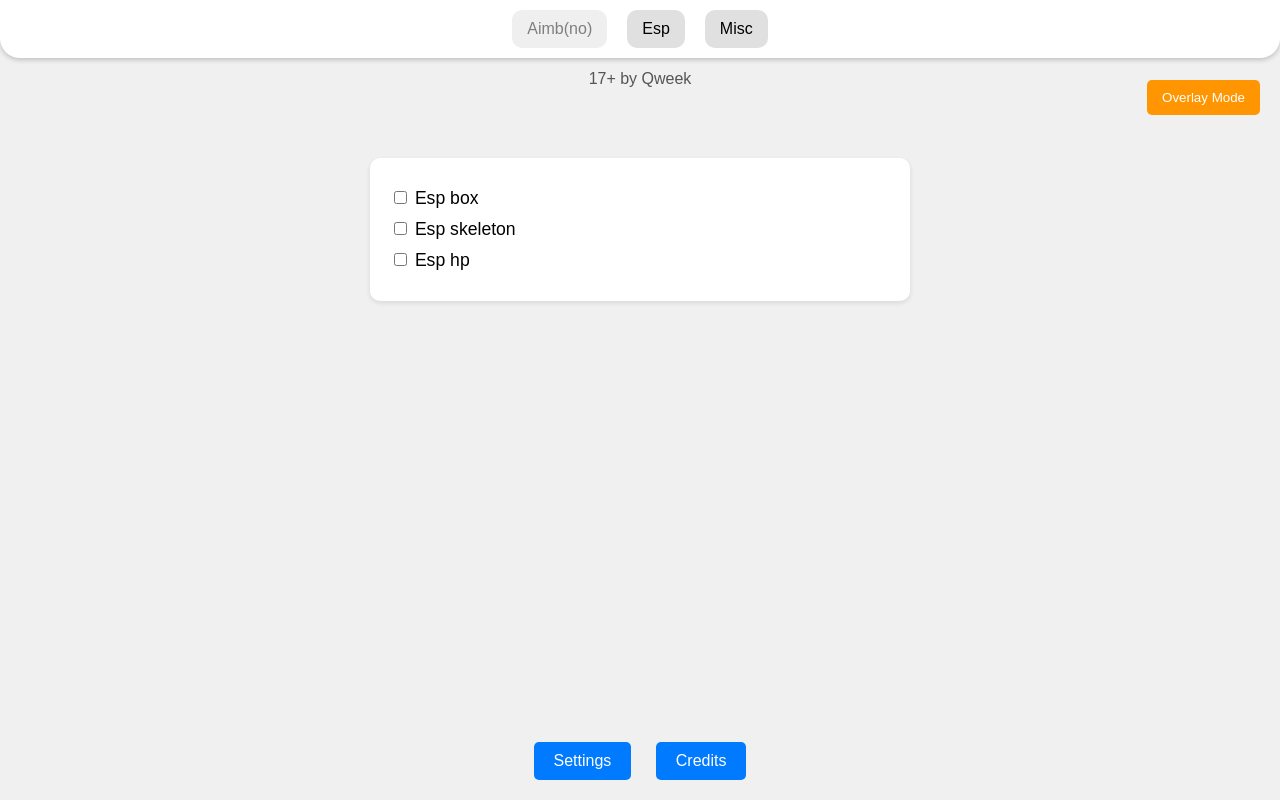
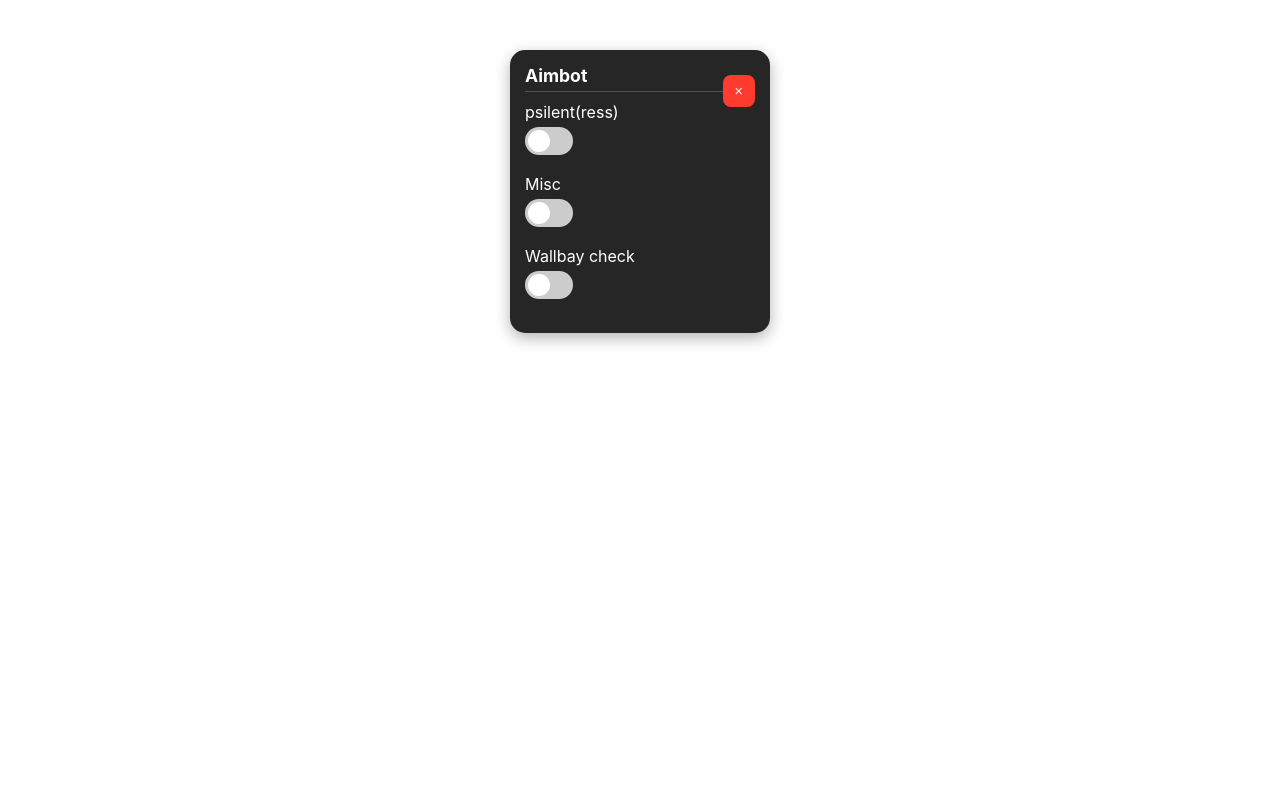
Before and after one commit to Reftoxclient/Trollstore, a plain HTML site: page index.html in a window 1280 px wide. Both pictures are taken after a click on the button "Run". Drawn offline with Linux system fonts and the light colour scheme.

Commit message:
Update index.html

```diff
--- a/index.html
+++ b/index.html
@@ -1,280 +1,323 @@
 <!DOCTYPE html>
 <html lang="ru">
 <head>
-  <meta charset="UTF-8">
-  <meta name="viewport" content="width=device-width, initial-scale=1.0">
-  <title>Trollstore l beta</title>
-  <!-- Подключаем манифест для PWA -->
-  <link rel="manifest" href="manifest.json">
+  <meta charset="UTF-8" />
+  <meta name="viewport" content="width=device-width, initial-scale=1.0" />
+  <title>TrollStore UIcache</title>
+
+  <!-- Подключение манифеста PWA -->
+  <link rel="manifest" href="manifest.json" />
+
+  <!-- Мета-теги для iOS (иконки, статус-бар и т.д.) -->
+  <meta name="apple-mobile-web-app-capable" content="yes" />
+  <meta name="apple-mobile-web-app-status-bar-style" content="black-translucent" />
+
+  <!-- Стили (можно вынести в style.css) -->
   <style>
-    /* Общие стили */
+    /* Сброс базовых отступов */
+    * {
+      margin: 0;
+      padding: 0;
+      box-sizing: border-box;
+    }
+
     body {
-      margin: 0;
-      font-family: sans-serif;
-      background-color: #f0f0f0;
-      overflow-x: hidden;
+      font-family: -apple-system, BlinkMacSystemFont, "Segoe UI", Roboto, Helvetica, Arial, sans-serif;
+      background: #ffffff;
+      overflow: hidden; /* Скроем прокрутку, при желании можно убрать */
     }
-    /* Экран загрузки */
-    .loading-screen {
+
+    /* Градиентный фон для главного экрана */
+    .gradient-bg {
       position: fixed;
       top: 0; left: 0; right: 0; bottom: 0;
-      background: #222;
+      background: linear-gradient(135deg, #9f00ff, #007aff);
+      display: flex;
+      align-items: center;
+      justify-content: center;
+      animation: fadeIn 0.7s forwards;
+    }
+
+    @keyframes fadeIn {
+      0%   { opacity: 0; }
+      100% { opacity: 1; }
+    }
+
+    @keyframes fadeOut {
+      0%   { opacity: 1; }
+      100% { opacity: 0; }
+    }
+
+    /* Центрированный блок внутри градиента */
+    .centered-content {
+      text-align: center;
       color: #fff;
-      display: flex;
-      justify-content: center;
-      align-items: center;
-      font-size: 2rem;
-      z-index: 1000;
+      padding: 20px;
+      max-width: 300px;
     }
-    /* Основное меню */
-    #main {
-      padding: 20px;
-    }
-    header {
-      text-align: center;
-      margin-bottom: 40px;
-    }
-    header h1 {
-      margin: 0;
-      font-size: 2.5rem;
-    }
-    header p {
-      margin: 5px 0 0;
-      font-size: 1rem;
-      color: #555;
-    }
-    /* Нижние кнопки */
-    #bottomButtons {
-      position: fixed;
-      bottom: 20px;
-      left: 0;
-      right: 0;
-      text-align: center;
-    }
-    #bottomButtons button {
-      margin: 0 10px;
-      padding: 10px 20px;
-      font-size: 1rem;
-      border: none;
-      border-radius: 5px;
-      background-color: #007aff;
-      color: #fff;
-      cursor: pointer;
-    }
-    /* Модальное окно выбора */
-    .modal {
-      position: fixed;
-      top: 50%;
-      left: 50%;
-      transform: translate(-50%, -50%);
-      background: #fff;
-      padding: 30px;
-      border-radius: 10px;
-      box-shadow: 0 2px 10px rgba(0,0,0,0.3);
-      z-index: 1100;
-      text-align: center;
-    }
-    .modal h2 {
+
+    .centered-content img.app-icon {
+      width: 80px;
+      height: 80px;
+      border-radius: 15px;
       margin-bottom: 20px;
     }
-    .modal button {
-      padding: 10px 20px;
+
+    .centered-content h1 {
+      font-size: 1.8rem;
+      margin-bottom: 5px;
+    }
+
+    .subtitle {
+      font-size: 0.9rem;
+      opacity: 0.9;
+      margin-bottom: 10px;
+    }
+
+    /* Кнопки меню (Settings, Credits) */
+    .menu-buttons {
+      display: flex;
+      flex-direction: column;
+      gap: 10px;
+      margin: 20px 0;
+    }
+    .ios-btn {
+      background-color: rgba(255,255,255,0.15);
+      color: #fff;
+      border: none;
+      border-radius: 10px;
+      padding: 12px;
       font-size: 1rem;
+      transition: background-color 0.2s;
+    }
+    .ios-btn:hover {
+      background-color: rgba(255,255,255,0.3);
+    }
+
+    /* Кнопка Run */
+    .run-btn {
+      margin-top: 20px;
+      background-color: #fff;
+      color: #007aff;
       border: none;
-      border-radius: 5px;
-      background-color: #28a745;
+      border-radius: 10px;
+      padding: 12px;
+      font-size: 1rem;
+      font-weight: bold;
+      cursor: pointer;
+      width: 100px;
+      transition: transform 0.2s, box-shadow 0.2s;
+    }
+    .run-btn:hover {
+      transform: scale(1.03);
+      box-shadow: 0 3px 8px rgba(0,0,0,0.2);
+    }
+
+    /* Скрытие главного экрана при запуске */
+    .hide {
+      animation: fadeOut 0.5s forwards;
+    }
+
+    /* Плавающее меню (как на скриншоте) */
+    #floatingMenu {
+      position: fixed;
+      top: 50px;
+      left: 50%;
+      transform: translateX(-50%);
+      width: 260px;
+      background-color: rgba(0, 0, 0, 0.85);
+      border-radius: 15px;
       color: #fff;
+      padding: 15px;
+      display: none; /* изначально скрыто */
+      box-shadow: 0 5px 15px rgba(0,0,0,0.3);
+      /* Добавим анимацию появления */
+      animation: menuFadeIn 0.5s forwards;
+      cursor: move; /* курсор «перемещение» */
+    }
+
+    @keyframes menuFadeIn {
+      0%   { opacity: 0; transform: translate(-50%, -10px); }
+      100% { opacity: 1; transform: translate(-50%, 0); }
+    }
+
+    #floatingMenu h2 {
+      margin-bottom: 10px;
+      font-size: 1.1rem;
+      border-bottom: 1px solid rgba(255,255,255,0.2);
+      padding-bottom: 5px;
+    }
+
+    .option-block {
+      margin-bottom: 15px;
+    }
+    .option-block .title {
+      margin-bottom: 5px;
+      font-size: 1rem;
+      font-weight: normal;
+    }
+
+    /* iOS‑подобный переключатель */
+    .toggle-switch {
+      position: relative;
+      display: inline-block;
+      width: 48px;
+      height: 28px;
+    }
+    .toggle-switch input {
+      display: none; /* скрываем стандартный чекбокс */
+    }
+    .slider {
+      position: absolute;
       cursor: pointer;
+      top: 0; left: 0; right: 0; bottom: 0;
+      background-color: #ccc;
+      transition: .4s;
+      border-radius: 34px;
     }
-    /* Верхнее выдвижное меню (rounded) */
-    .top-menu {
-      position: fixed;
-      top: 0;
-      left: 0;
-      right: 0;
-      background: #fff;
-      padding: 10px;
-      border-bottom-left-radius: 20px;
-      border-bottom-right-radius: 20px;
-      box-shadow: 0 2px 5px rgba(0,0,0,0.2);
-      z-index: 1050;
-      display: flex;
-      justify-content: center;
+    .slider:before {
+      position: absolute;
+      content: "";
+      height: 22px;
+      width: 22px;
+      left: 3px;
+      bottom: 3px;
+      background-color: white;
+      transition: .4s;
+      border-radius: 50%;
     }
-    .top-menu ul {
-      list-style: none;
-      padding: 0;
-      margin: 0;
-      display: flex;
+    input:checked + .slider {
+      background-color: #007aff;
     }
-    .top-menu li {
-      margin: 0 10px;
-      padding: 10px 15px;
+    input:checked + .slider:before {
+      transform: translateX(20px);
+    }
+
+    /* Кнопка закрыть (скрыть меню) */
+    .close-btn {
+      margin-top: 10px;
+      background-color: #ff3b30;
+      color: #fff;
+      border: none;
+      border-radius: 8px;
+      padding: 8px 12px;
+      font-size: 0.9rem;
       cursor: pointer;
-      border-radius: 10px;
-      background-color: #e0e0e0;
-      user-select: none;
-    }
-    .top-menu li.active {
-      background-color: #007aff;
-      color: #fff;
-    }
-    .top-menu li.disabled {
-      opacity: 0.5;
-      cursor: default;
-    }
-    /* Содержимое вкладок */
-    .tab-content {
-      margin-top: 70px;
-      padding: 20px;
-      background: #fff;
-      border-radius: 10px;
-      box-shadow: 0 2px 5px rgba(0,0,0,0.1);
-      max-width: 500px;
-      margin-left: auto;
-      margin-right: auto;
-    }
-    .tab-panel {
-      display: none;
-    }
-    .tab-panel.active {
-      display: block;
-    }
-    .tab-panel label {
-      display: block;
-      margin: 10px 0;
-      font-size: 1.1rem;
-    }
-    /* Кнопка Overlay Mode */
-    #overlayButton {
-      position: fixed;
-      top: 80px;
-      right: 20px;
-      padding: 10px 15px;
-      border: none;
-      border-radius: 5px;
-      background-color: #ff9500;
-      color: #fff;
-      cursor: pointer;
-      z-index: 1050;
-    }
-    /* Пример стиля для overlay mode */
-    .overlay-mode {
-      background-color: rgba(0, 0, 0, 0.1);
+      float: right;
     }
   </style>
 </head>
 <body>
-  <!-- Экран загрузки -->
-  <div id="loading" class="loading-screen">
-    Загрузка...
+  <!-- ГЛАВНЫЙ ЭКРАН С ГРАДИЕНТОМ -->
+  <div id="gradientScreen" class="gradient-bg">
+    <div class="centered-content">
+      <!-- Иконка приложения -->
+      <img src="butterfly.png" class="app-icon" alt="App Icon" />
+
+      <h1>UIcache</h1>
+      <p class="subtitle">t.me/uicacheDev</p>
+      <p class="subtitle">TrollStore</p>
+
+      <div class="menu-buttons">
+        <button id="settingsBtn" class="ios-btn">Settings</button>
+        <button id="creditsBtn" class="ios-btn">Credits</button>
+      </div>
+
+      <button id="runBtn" class="run-btn">Run</button>
+    </div>
   </div>
 
-  <div id="main" style="display: none;">
-    <!-- Заголовок -->
-    <header>
-      <h1>Trollstore l beta</h1>
-      <p>17+ by Qweek</p>
-    </header>
+  <!-- ПЛАВАЮЩЕЕ МЕНЮ -->
+  <div id="floatingMenu">
+    <button id="closeMenuBtn" class="close-btn">×</button>
 
-    <!-- Модальное окно для выбора -->
-    <div id="modal" class="modal">
-      <h2>User kernel</h2>
-      <button id="runButton">Run</button>
+    <h2>Aimbot</h2>
+    <div class="option-block">
+      <div class="title">psilent(ress)</div>
+      <label class="toggle-switch">
+        <input type="checkbox" />
+        <span class="slider"></span>
+      </label>
     </div>
 
-    <!-- Верхнее выдвижное меню с вкладками -->
-    <nav id="topMenu" class="top-menu" style="display: none;">
-      <ul>
-        <li class="tab disabled">Aimb(no)</li>
-        <li class="tab" data-tab="esp">Esp</li>
-        <li class="tab" data-tab="misc">Misc</li>
-      </ul>
-    </nav>
-
-    <!-- Содержимое вкладок -->
-    <div id="tabContent" class="tab-content" style="display: none;">
-      <!-- Вкладка Esp -->
-      <div id="espTab" class="tab-panel active">
-        <label><input type="checkbox" id="espBox"> Esp box</label>
-        <label><input type="checkbox" id="espSkeleton"> Esp skeleton</label>
-        <label><input type="checkbox" id="espHp"> Esp hp</label>
-      </div>
-      <!-- Вкладка Misc -->
-      <div id="miscTab" class="tab-panel">
-        <p>Misc content goes here</p>
-      </div>
+    <div class="option-block">
+      <div class="title">Misc</div>
+      <label class="toggle-switch">
+        <input type="checkbox" />
+        <span class="slider"></span>
+      </label>
     </div>
 
-    <!-- Нижние кнопки -->
-    <div id="bottomButtons">
-      <button id="settingsButton">Settings</button>
-      <button id="creditsButton">Credits</button>
+    <div class="option-block">
+      <div class="title">Wallbay check</div>
+      <label class="toggle-switch">
+        <input type="checkbox" />
+        <span class="slider"></span>
+      </label>
     </div>
-
-    <!-- Кнопка для Overlay Mode -->
-    <button id="overlayButton">Overlay Mode</button>
   </div>
 
   <script>
-    document.addEventListener('DOMContentLoaded', function() {
-      // Имитируем задержку загрузки
-      setTimeout(function() {
-        document.getElementById('loading').style.display = 'none';
-        document.getElementById('main').style.display = 'block';
-      }, 2000);
+    // Ссылки на элементы
+    const gradientScreen = document.getElementById('gradientScreen');
+    const runBtn = document.getElementById('runBtn');
+    const floatingMenu = document.getElementById('floatingMenu');
+    const closeMenuBtn = document.getElementById('closeMenuBtn');
 
-      // Обработчик кнопки Run в модальном окне
-      document.getElementById('runButton').addEventListener('click', function() {
-        document.getElementById('modal').style.display = 'none';
-        document.getElementById('topMenu').style.display = 'flex';
-        document.getElementById('tabContent').style.display = 'block';
-      });
+    // При нажатии "Run" скрываем главный экран (анимация fadeOut) и показываем меню
+    runBtn.addEventListener('click', () => {
+      gradientScreen.classList.add('hide');
+      // По окончании анимации скрываем div
+      setTimeout(() => {
+        gradientScreen.style.display = 'none';
+        floatingMenu.style.display = 'block';
+      }, 500); // время анимации из .hide
+    });
 
-      // Обработка кликов по вкладкам
-      var tabs = document.querySelectorAll('.top-menu .tab');
-      tabs.forEach(function(tab) {
-        tab.addEventListener('click', function() {
-          // Если вкладка отключена, выходим
-          if (tab.classList.contains('disabled')) return;
-          // Снимаем выделение со всех вкладок
-          tabs.forEach(function(t){ t.classList.remove('active'); });
-          tab.classList.add('active');
-          // Отображаем содержимое выбранной вкладки
-          var selected = tab.getAttribute('data-tab');
-          if (selected === 'esp') {
-            document.getElementById('espTab').classList.add('active');
-            document.getElementById('miscTab').classList.remove('active');
-          } else if (selected === 'misc') {
-            document.getElementById('miscTab').classList.add('active');
-            document.getElementById('espTab').classList.remove('active');
-          }
-        });
-      });
+    // Кнопка закрыть меню (вернуться к градиентному экрану)
+    closeMenuBtn.addEventListener('click', () => {
+      floatingMenu.style.display = 'none';
+      gradientScreen.classList.remove('hide');
+      gradientScreen.style.display = 'flex';
+    });
 
-      // Обработчик кнопки Overlay Mode
-      document.getElementById('overlayButton').addEventListener('click', function() {
-        document.body.classList.toggle('overlay-mode');
-      });
+    // Примитивная реализация перетаскивания (draggable)
+    let offsetX, offsetY, isDown = false;
 
-      // Пример обработки свайпа (для упрощённого примера)
-      let startX;
-      const tabContent = document.getElementById('tabContent');
-      tabContent.addEventListener('touchstart', function(e) {
-        startX = e.touches[0].clientX;
-      });
-      tabContent.addEventListener('touchmove', function(e) {
-        let diff = e.touches[0].clientX - startX;
-        // Если смахивание вправо или влево более 50px, скрываем/показываем меню
-        if (Math.abs(diff) > 50) {
-          if (diff > 0) {
-            tabContent.style.transform = 'translateX(100%)';
-          } else {
-            tabContent.style.transform = 'translateX(0)';
-          }
-        }
-      });
+    floatingMenu.addEventListener('mousedown', (e) => {
+      // Берём координаты курсора внутри блока
+      offsetX = e.offsetX;
+      offsetY = e.offsetY;
+      isDown = true;
+    });
+
+    document.addEventListener('mousemove', (e) => {
+      if (!isDown) return;
+      // Передвигаем блок
+      floatingMenu.style.top = (e.clientY - offsetY) + 'px';
+      floatingMenu.style.left = (e.clientX - offsetX) + 'px';
+    });
+
+    document.addEventListener('mouseup', () => {
+      isDown = false;
+    });
+
+    // Для мобильных (touch events)
+    floatingMenu.addEventListener('touchstart', (e) => {
+      isDown = true;
+      offsetX = e.touches[0].clientX - floatingMenu.offsetLeft;
+      offsetY = e.touches[0].clientY - floatingMenu.offsetTop;
+    });
+
+    document.addEventListener('touchmove', (e) => {
+      if (!isDown) return;
+      floatingMenu.style.left = (e.touches[0].clientX - offsetX) + 'px';
+      floatingMenu.style.top = (e.touches[0].clientY - offsetY) + 'px';
+    });
+
+    document.addEventListener('touchend', () => {
+      isDown = false;
     });
   </script>
 </body>
-  </html>
+</html>
```
